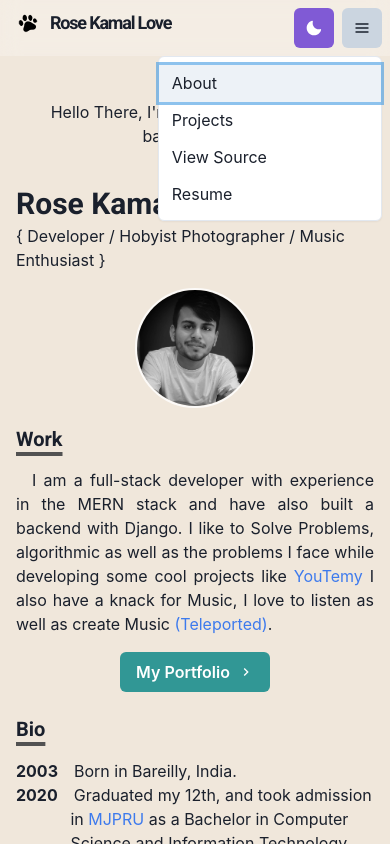
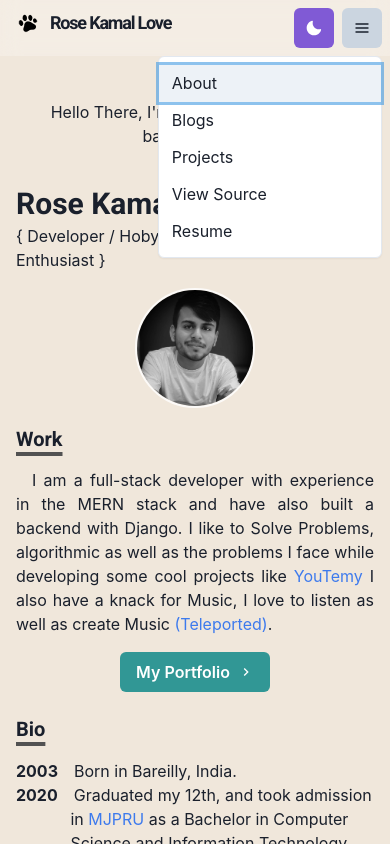
Before and after one commit to rosekamallove/rosekamal.love, a Next.js app: page / in a window 390 px wide. Both pictures are taken after a click on the button 362 px from the left and 28 px from the top of the page. Shown: the top 844 px of the page. Built offline with nearby package versions, Linux system fonts and the light colour scheme.

Commit message:
added blogs link in hamburger

```diff
--- a/components/navbar.js
+++ b/components/navbar.js
@@ -120,6 +120,9 @@ const Navbar = props => {
                 <NextLink href="/" passHref>
                   <MenuItem as={Link}>About</MenuItem>
                 </NextLink>
+                <NextLink href="/blogs" passHref>
+                  <MenuItem as={Link}>Blogs</MenuItem>
+                </NextLink>
                 <NextLink href="/projects" passHref>
                   <MenuItem as={Link}>Projects</MenuItem>
                 </NextLink>
```
